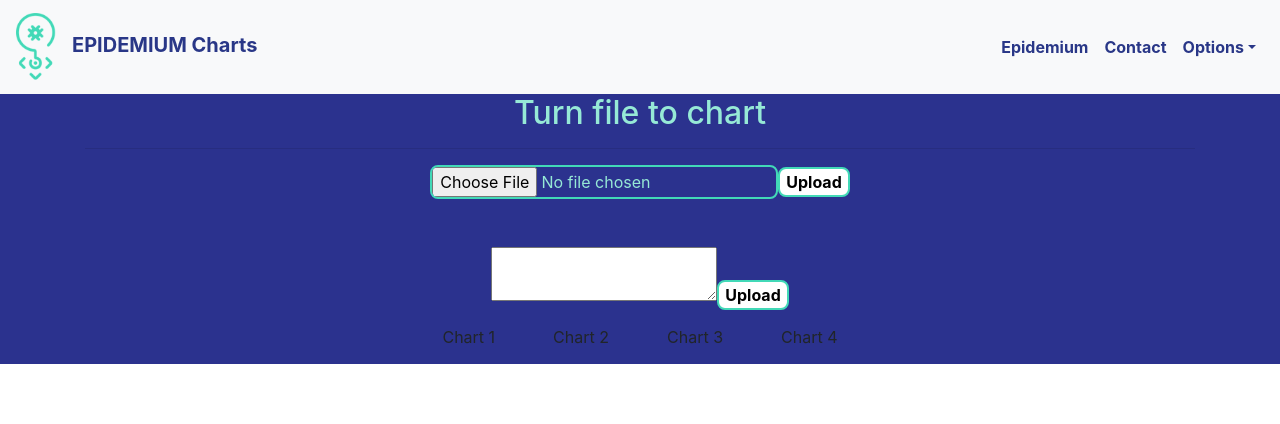
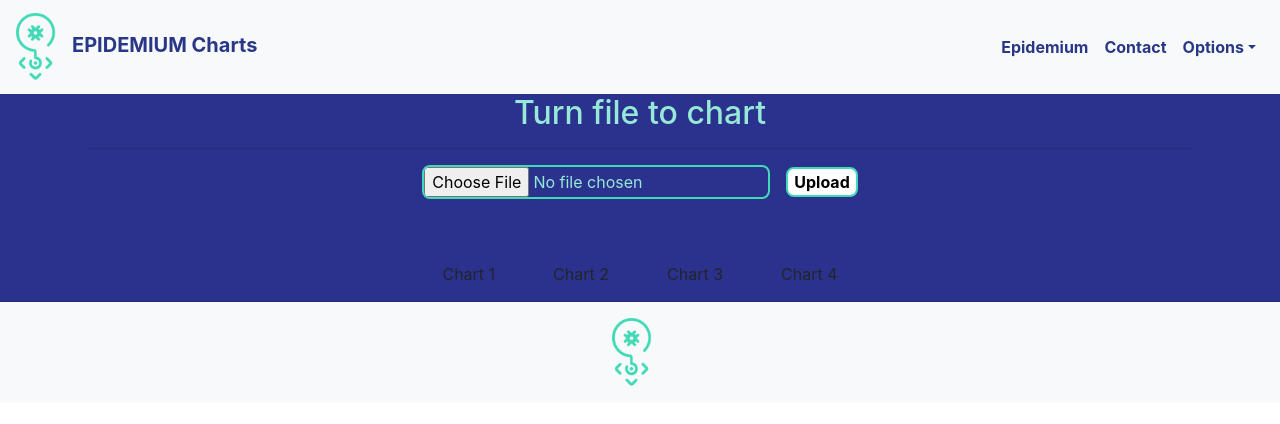
Before and after one commit to QuentinLeBourles/Hack, a React (Create React App) app: page / in a window 1280 px wide. Shown: the top 424 px of the page. Built offline with nearby package versions, Linux system fonts and the light colour scheme.

Commit message:
css footer logo

```diff
--- a/src/App.css
+++ b/src/App.css
@@ -2,22 +2,6 @@
   text-align: center;
   background-color: #2B328E;
   color: #96E9D6 !important ;
-}
-
-.App-logo {
-  animation: App-logo-spin infinite 20s linear;
-  height: 40vmin;
-}
-
-.App-header {
-  background-color: #282c34;
-  min-height: 100vh;
-  display: flex;
-  flex-direction: column;
-  align-items: center;
-  justify-content: center;
-  font-size: calc(10px + 2vmin);
-  color: white;
 }
 
 .App-link {
--- a/src/App.js
+++ b/src/App.js
@@ -8,6 +8,7 @@ import Chart1  from "./components/Chart1";
 import Chart2 from './components/Chart2';
 import Chart3 from './components/Chart3';
 import Chart4 from './components/Chart4';
+import Footer from './components/Footer';
 
 class App extends Component {
   render() {
@@ -29,6 +30,8 @@ class App extends Component {
             component={Chart4} />
         </Switch>
         </BrowserRouter>
+        <hr className="m-0"/>
+        <Footer />
       </div>
     );
   }
--- a/src/components/FileUpload.jsx
+++ b/src/components/FileUpload.jsx
@@ -10,54 +10,10 @@ class FileUpload extends React.Component {
     super(props);
     this.state ={
       file:null,
-      text:''
     }
     this.onFormSubmit = this.onFormSubmit.bind(this);
     this.onChange = this.onChange.bind(this);
-    this.testOnChange = this.testOnChange.bind(this);
-    this.testOnFormSubmit = this.testOnFormSubmit.bind(this);
   }
-  testOnFormSubmit(e){
-    e.preventDefault();
-
-    const config = {
-        headers: {
-            'Access-Control-Allow-Origin' : '*',
-            "Access-Control-Allow-Headers": "Origin, X-Requested-With, Content-Type, Accept, Authorization",
-            'Content-Type': 'multipart/form-data',
-        },
-        body: this.state.text,
-       };
-   /*  const config = {
-        method: "POST",
-        headers: {
-            "Content-Type": "application/json",
-        },
-        body: JSON.stringify(this.state.post),
-    }; */
-
-    const url = 'http://0.0.0.0:8000/src/csv2json.php';
-
-    Axios.post(url, config)
-   /*  fetch(url, config) */
-    .then(res => {
-        console.log('la reponse',res)
-        return res.json();
-    })
-    .then(res => {
-    if (res.error) {
-        console.log('le drame', res.error);
-    } else {
-        console.log(`Fichier ajouté avec l'ID ${res}!`);
-        console.log(res);
-    }
-    })
-    .catch(e => {
-    console.error('erreur : ', e);
-    console.log('Erreur lors de l\'envoi du fichier');
-    });
-  }
-
 
   onFormSubmit(e){
     console.log("file", this.state.file)
@@ -109,10 +65,6 @@ class FileUpload extends React.Component {
     this.setState({file:e.target.files[0]})
   }
 
-  testOnChange(e){
-      this.setState({text: e.target.value})
-  }
-
   render() {
     return (
         <Container>
@@ -120,11 +72,7 @@ class FileUpload extends React.Component {
                 <h2>Turn file to chart</h2>
                 <hr></hr>
                 <input type="file" name='file' onChange={this.onChange} />
-                <button className="buttonInp" type="submit">Upload</button>
-            </form>
-            <form onSubmit={this.testOnFormSubmit}>
-                <textarea type='input' name="test" value={this.state.text} onChange={this.testOnChange} />
-                <button className="buttonInp" type="submit">Upload</button>
+                <button className="buttonInp ml-3" type="submit">Upload</button>
             </form>
         </Container>
    )
--- /dev/null
+++ b/src/components/Footer.css
@@ -0,0 +1,9 @@
+.Footer{
+    background-color: beige !important;
+    z-index: 1000 !important;
+}
+.bulle {
+    border-radius: 50%;
+    background-color: lightslategray;
+    z-index: 1000;
+}
--- /dev/null
+++ b/src/components/Footer.jsx
@@ -0,0 +1,12 @@
+import React from 'react';
+import logo from "./images/logo-ck.png";
+
+const Footer = () => {
+    return (
+        <div className="Footer pb-3 pt-3 bg-light">
+            <span className="bulle"><img width="40" src={logo} alt="epidemium logo" className="mr-3" /></span>
+        </div>
+    );
+}
+
+export default Footer;
```
Also changed, not shown: src/components/NavBar.jsx (+19 -16 lines).
